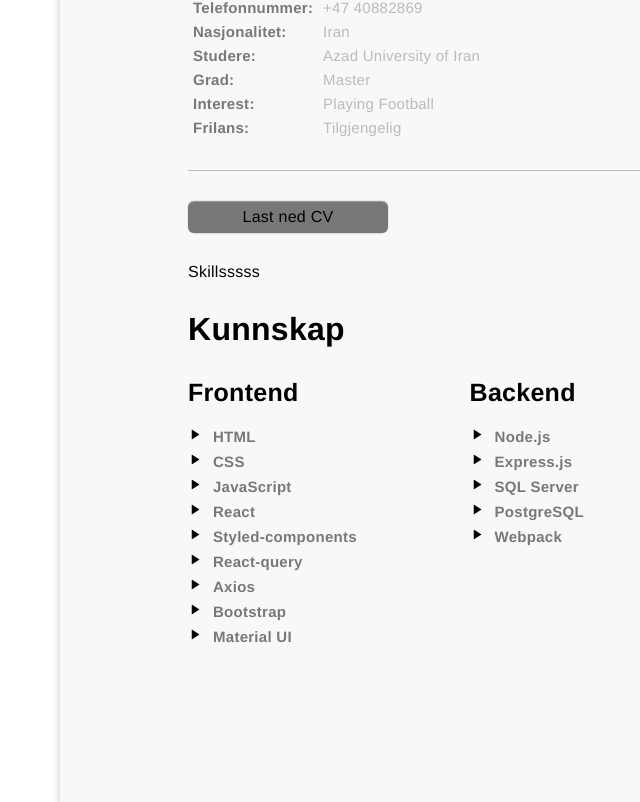
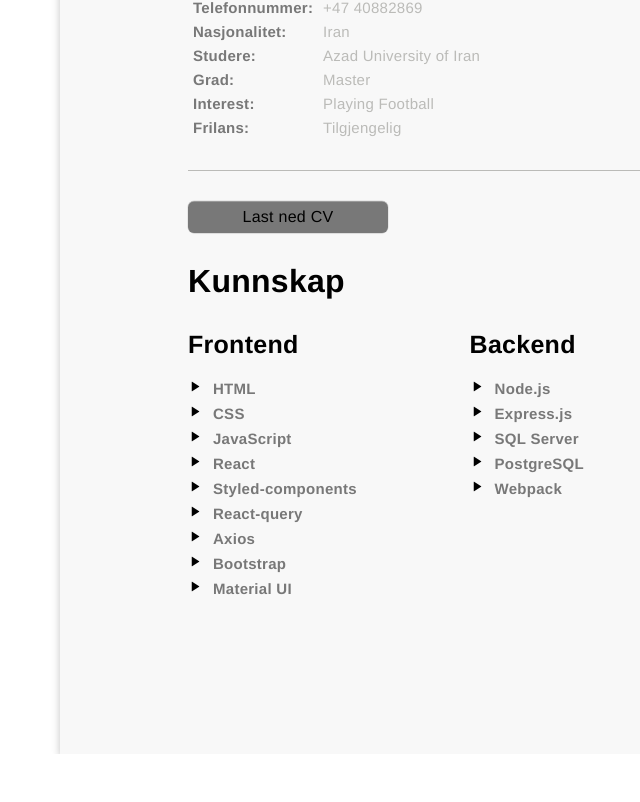
Before and after one commit to maf256/sitedesign, a Next.js app: page /about in a window 1280 px wide. Shown: the part 1495-2297 px from the top of the page, without its empty margins (260-900 px from the left). After the commit the page ends 2249 px from the top, so only its background shows below. Built offline with nearby package versions, Linux system fonts and the light colour scheme.

Commit message:
removed skill in About

```diff
--- a/components/about/index.js
+++ b/components/about/index.js
@@ -39,7 +39,7 @@ export default function About({language}){
             rel="noreferrer">{Data.about[language ? 'en' : 'nr'].buttonName}
         </ButtonCV>
         <Skills>
-            Skillsssss
+
         </Skills>
 
             <h1>{Data.about[language ? 'en' : 'nr'].knowledge.knowledge}</h1>
```
